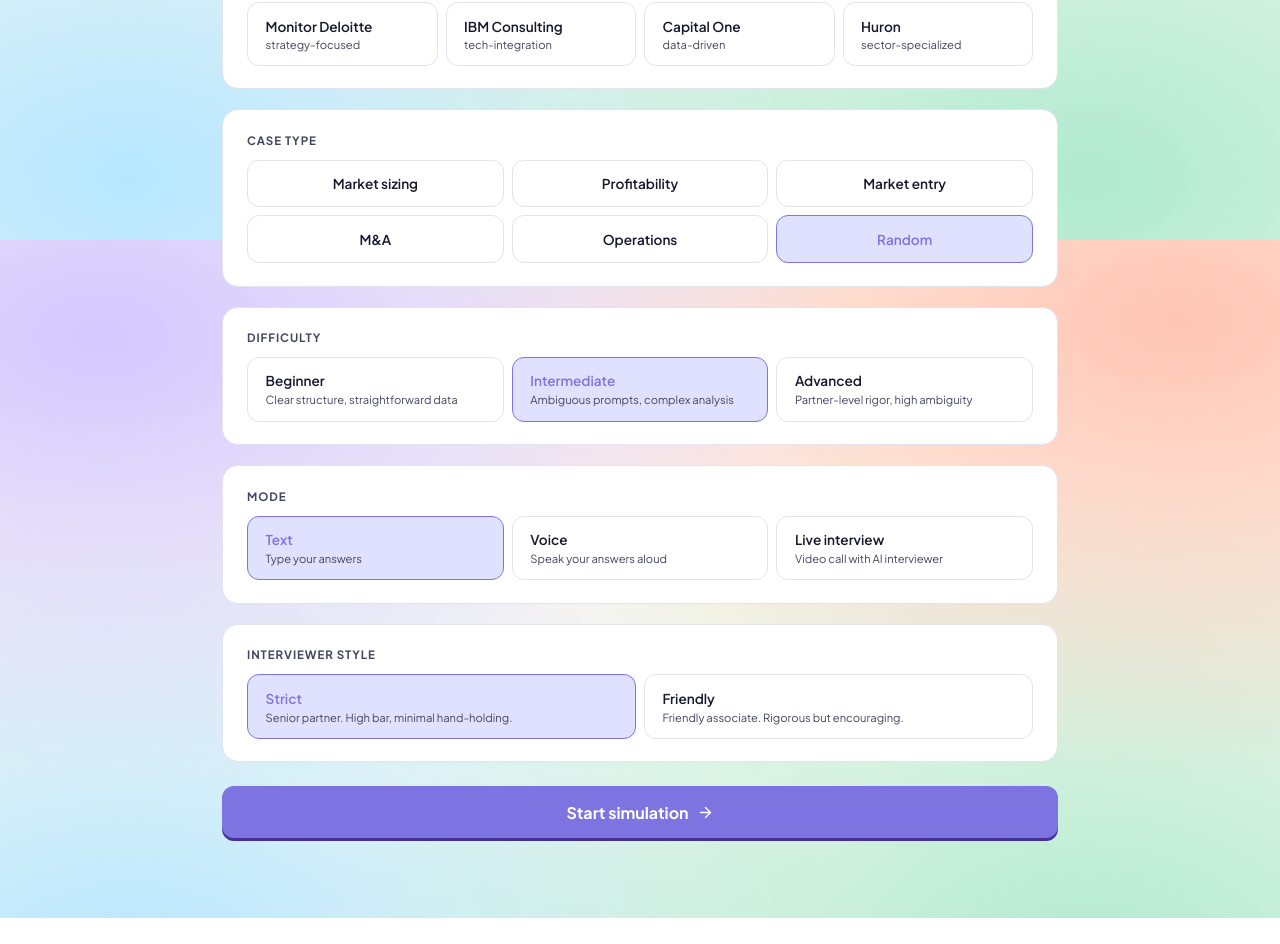
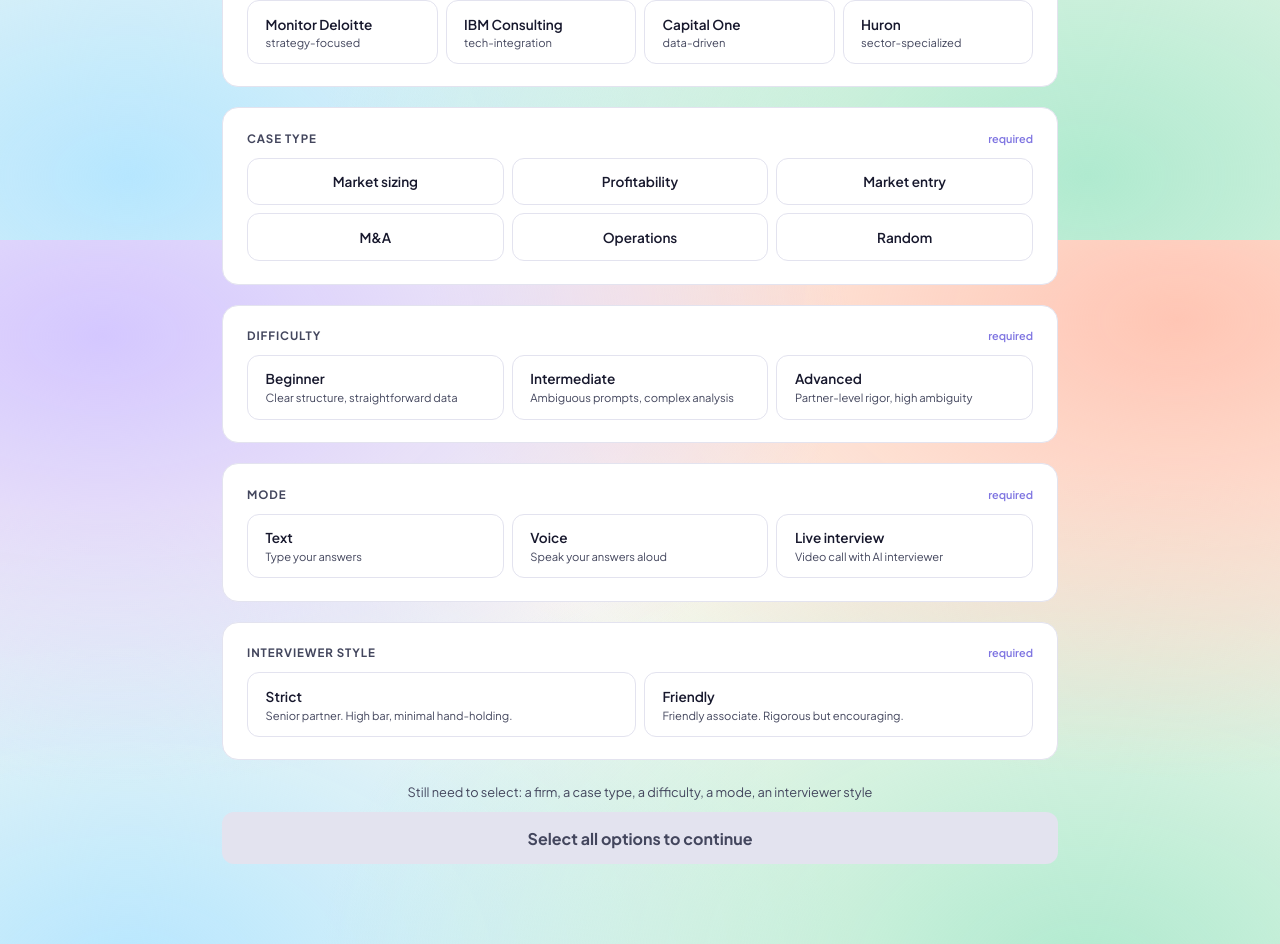
Before and after one commit to parkvince/mycaseprep, a Next.js app: page /dashboard in a window 1280 px wide. Shown: the part 560-1504 px from the top of the page. Before the commit the page ends 1478 px from the top, so only its background shows below. Built offline with nearby package versions, Linux system fonts and the light colour scheme; no server answers.

Commit message:
feat: nothing selected by default, validation hints, fixed navbar follows on scroll

```diff
--- a/src/app/dashboard/page.tsx
+++ b/src/app/dashboard/page.tsx
@@ -11,22 +11,12 @@ import { ArrowRight } from "lucide-react";
 const FONT = "'Plus Jakarta Sans', ui-sans-serif, system-ui, sans-serif";
 
 const FIRM_SHORT_NAMES: Record<string, string> = {
-  mckinsey: "McKinsey",
-  bain: "Bain",
-  bcg: "BCG",
-  ey: "EY-Parthenon",
-  deloitte: "Deloitte",
-  kpmg: "KPMG",
-  pwc: "PwC Strategy&",
-  rolandberger: "Roland Berger",
-  accenture: "Accenture",
-  "oliver-wyman": "Oliver Wyman",
-  kearney: "Kearney",
-  lek: "L.E.K.",
-  "monitor-deloitte": "Monitor Deloitte",
-  ibm: "IBM Consulting",
-  "capital-one": "Capital One",
-  huron: "Huron",
+  mckinsey: "McKinsey", bain: "Bain", bcg: "BCG", ey: "EY-Parthenon",
+  deloitte: "Deloitte", kpmg: "KPMG", pwc: "PwC Strategy&",
+  rolandberger: "Roland Berger", accenture: "Accenture",
+  "oliver-wyman": "Oliver Wyman", kearney: "Kearney", lek: "L.E.K.",
+  "monitor-deloitte": "Monitor Deloitte", ibm: "IBM Consulting",
+  "capital-one": "Capital One", huron: "Huron",
 };
 
 const CASE_TYPES: { label: string; value: CaseType }[] = [
@@ -62,36 +52,36 @@ interface UsageStatus {
   resetsAt: string | null;
 }
 
-function SectionLabel({ children }: { children: React.ReactNode }) {
+function SectionLabel({ children, required, filled }: { children: React.ReactNode; required?: boolean; filled?: boolean }) {
   return (
-    <div style={{
-      fontSize: "0.72rem", fontWeight: 700, textTransform: "uppercase",
-      letterSpacing: "0.08em", color: "var(--hp-soft-foreground)",
-      marginBottom: "0.75rem", fontFamily: FONT,
-    }}>
+    <div style={{ display: "flex", alignItems: "center", justifyContent: "space-between", marginBottom: "0.75rem" }}>
+      <div style={{ fontSize: "0.72rem", fontWeight: 700, textTransform: "uppercase", letterSpacing: "0.08em", color: "var(--hp-soft-foreground)", fontFamily: FONT }}>
         {children}
+      </div>
+      {required && !filled && (
+        <span style={{ fontSize: "0.68rem", fontWeight: 600, color: "var(--hp-primary)", fontFamily: FONT }}>
+          required
+        </span>
+      )}
+      {filled && (
+        <span style={{ fontSize: "0.68rem", fontWeight: 600, color: "#15803d", fontFamily: FONT }}>
+          ✓
+        </span>
+      )}
     </div>
   );
 }
 
-function OptionCard({ selected, onClick, children }: {
-  selected: boolean;
-  onClick: () => void;
-  children: React.ReactNode;
-}) {
+function OptionCard({ selected, onClick, children }: { selected: boolean; onClick: () => void; children: React.ReactNode }) {
   return (
     <button
       onClick={onClick}
       style={{
-        padding: "0.9rem 1.1rem",
-        borderRadius: "12px",
+        padding: "0.9rem 1.1rem", borderRadius: "12px",
         border: `1.5px solid ${selected ? "var(--hp-primary)" : "var(--hp-border)"}`,
         background: selected ? "var(--hp-primary-soft)" : "white",
-        cursor: "pointer",
-        transition: "all 0.15s",
-        textAlign: "left",
-        fontFamily: FONT,
-        width: "100%",
+        cursor: "pointer", transition: "all 0.15s",
+        textAlign: "left", fontFamily: FONT, width: "100%",
       }}
     >
       {children}
@@ -102,16 +92,26 @@ function OptionCard({ selected, onClick, children }: {
 export default function DashboardPage() {
   const router = useRouter();
 
-  const [selectedFirm, setSelectedFirm] = useState<FirmKey>("mckinsey");
-  const [selectedType, setSelectedType] = useState<CaseType>("random");
-  const [selectedDifficulty, setSelectedDifficulty] = useState<Difficulty>("intermediate");
-  const [selectedMode, setSelectedMode] = useState<Mode | "live">("text");
-  const [personality, setPersonality] = useState<"strict" | "friendly">("strict");
+  const [selectedFirm, setSelectedFirm] = useState<FirmKey | null>(null);
+  const [selectedType, setSelectedType] = useState<CaseType | null>(null);
+  const [selectedDifficulty, setSelectedDifficulty] = useState<Difficulty | null>(null);
+  const [selectedMode, setSelectedMode] = useState<Mode | "live" | null>(null);
+  const [personality, setPersonality] = useState<"strict" | "friendly" | null>(null);
   const [loading, setLoading] = useState(false);
   const [usage, setUsage] = useState<UsageStatus | null>(null);
   const [usageLoading, setUsageLoading] = useState(true);
 
   const firmEntries = Object.entries(FIRM_CONFIGS) as [FirmKey, typeof FIRM_CONFIGS[FirmKey]][];
+
+  const allSelected = selectedFirm && selectedType && selectedDifficulty && selectedMode && personality;
+
+  const missingItems = [
+    !selectedFirm && "a firm",
+    !selectedType && "a case type",
+    !selectedDifficulty && "a difficulty",
+    !selectedMode && "a mode",
+    !personality && "an interviewer style",
+  ].filter(Boolean);
 
   useEffect(() => {
     fetch("/api/usage/check")
@@ -119,16 +119,6 @@ export default function DashboardPage() {
       .then(setUsage)
       .catch(() => {})
       .finally(() => setUsageLoading(false));
-  }, []);
-
-  useEffect(() => {
-    const stored = localStorage.getItem("mycaseprep_settings");
-    if (stored) {
-      const s = JSON.parse(stored);
-      if (s.targetFirm) setSelectedFirm(s.targetFirm);
-      if (s.defaultDifficulty) setSelectedDifficulty(s.defaultDifficulty);
-      if (s.defaultPersonality) setPersonality(s.defaultPersonality);
-    }
   }, []);
 
   const formatResetsAt = (resetsAt: string) => {
@@ -140,29 +130,20 @@ export default function DashboardPage() {
   };
 
   const handleStart = async () => {
-    if (!usage?.allowed) return;
+    if (!usage?.allowed || !allSelected) return;
     setLoading(true);
     try {
       const res = await fetch("/api/case/generate", {
         method: "POST",
         headers: { "Content-Type": "application/json" },
-        body: JSON.stringify({
-          firm: selectedFirm,
-          type: selectedType,
-          difficulty: selectedDifficulty,
-        }),
+        body: JSON.stringify({ firm: selectedFirm, type: selectedType, difficulty: selectedDifficulty }),
       });
       if (!res.ok) { setLoading(false); return; }
       const caseData = await res.json();
       sessionStorage.setItem("caseData", JSON.stringify({
-        firm: selectedFirm,
-        type: selectedType,
-        difficulty: selectedDifficulty,
-        mode: selectedMode,
-        personality,
-        title: caseData.title,
-        prompt: caseData.prompt,
-        context: caseData.context ?? "",
+        firm: selectedFirm, type: selectedType, difficulty: selectedDifficulty,
+        mode: selectedMode, personality,
+        title: caseData.title, prompt: caseData.prompt, context: caseData.context ?? "",
       }));
       const usageRes = await fetch("/api/usage/check");
       setUsage(await usageRes.json());
@@ -190,12 +171,8 @@ export default function DashboardPage() {
 
       <div style={{ maxWidth: "900px", margin: "0 auto", padding: "2.5rem 2rem 5rem" }}>
 
-        {/* Title */}
         <motion.div initial={{ opacity: 0, y: 12 }} animate={{ opacity: 1, y: 0 }} style={{ marginBottom: "2rem" }}>
-          <h1 style={{
-            fontSize: "clamp(1.5rem, 3vw, 2rem)", fontWeight: 800,
-            letterSpacing: "-0.02em", color: "var(--hp-foreground)", margin: 0,
-          }}>
+          <h1 style={{ fontSize: "clamp(1.5rem, 3vw, 2rem)", fontWeight: 800, letterSpacing: "-0.02em", color: "var(--hp-foreground)", margin: 0 }}>
             Start a case
           </h1>
           <p style={{ marginTop: "0.4rem", fontSize: "0.9rem", color: "var(--hp-soft-foreground)" }}>
@@ -214,53 +191,34 @@ export default function DashboardPage() {
             }}>
             <div>
               <div style={{ fontSize: "0.875rem", fontWeight: 600, color: blocked ? "#dc2626" : "var(--hp-foreground)", marginBottom: "2px" }}>
-                {blocked
-                  ? "AI case limit reached for this window"
-                  : `${usage.casesRemaining} AI case${usage.casesRemaining !== 1 ? "s" : ""} remaining this window`
-                }
+                {blocked ? "AI case limit reached for this window" : `${usage.casesRemaining} AI case${usage.casesRemaining !== 1 ? "s" : ""} remaining this window`}
               </div>
               <div style={{ fontSize: "0.78rem", color: "var(--hp-soft-foreground)" }}>
                 {blocked
-                  ? usage.resetsAt
-                    ? `Resets in ${formatResetsAt(usage.resetsAt)} · try a guided case in the meantime`
-                    : "Resets every 12 hours"
-                  : `${usage.casesUsed} of 2 used · resets every 12 hours`
-                }
+                  ? usage.resetsAt ? `Resets in ${formatResetsAt(usage.resetsAt)} · try a guided case in the meantime` : "Resets every 12 hours"
+                  : `${usage.casesUsed} of 2 used · resets every 12 hours`}
               </div>
             </div>
             {blocked ? (
-              <button
-                onClick={() => router.push("/library")}
-                style={{ height: "36px", padding: "0 1rem", borderRadius: "9999px", border: "none", background: "var(--hp-primary)", color: "white", fontSize: "0.8rem", fontWeight: 600, cursor: "pointer", fontFamily: FONT, flexShrink: 0 }}
-              >
+              <button onClick={() => router.push("/library")} style={{ height: "36px", padding: "0 1rem", borderRadius: "9999px", border: "none", background: "var(--hp-primary)", color: "white", fontSize: "0.8rem", fontWeight: 600, cursor: "pointer", fontFamily: FONT, flexShrink: 0 }}>
                 Browse guided cases
               </button>
             ) : (
               <div style={{ display: "flex", gap: "6px", flexShrink: 0 }}>
                 {[0, 1].map(i => (
-                  <div key={i} style={{
-                    width: "10px", height: "10px", borderRadius: "50%",
-                    background: i < usage.casesUsed ? "var(--hp-border-strong)" : "var(--hp-primary)",
-                    border: `1px solid ${i < usage.casesUsed ? "var(--hp-border-strong)" : "var(--hp-primary)"}`,
-                  }} />
+                  <div key={i} style={{ width: "10px", height: "10px", borderRadius: "50%", background: i < usage.casesUsed ? "var(--hp-border-strong)" : "var(--hp-primary)", border: `1px solid ${i < usage.casesUsed ? "var(--hp-border-strong)" : "var(--hp-primary)"}` }} />
                 ))}
               </div>
             )}
           </motion.div>
         )}
 
-        {/* All config sections */}
-        <div style={{
-          display: "flex", flexDirection: "column", gap: "1.25rem",
-          opacity: blocked ? 0.45 : 1,
-          pointerEvents: blocked ? "none" : "auto",
-          transition: "opacity 0.2s",
-        }}>
+        <div style={{ display: "flex", flexDirection: "column", gap: "1.25rem", opacity: blocked ? 0.45 : 1, pointerEvents: blocked ? "none" : "auto", transition: "opacity 0.2s" }}>
 
           {/* Firm */}
           <motion.div initial={{ opacity: 0, y: 12 }} animate={{ opacity: 1, y: 0 }} transition={{ delay: 0.06 }}
             style={{ background: "white", borderRadius: "16px", border: "1px solid var(--hp-border)", padding: "1.4rem 1.5rem" }}>
-            <SectionLabel>Firm</SectionLabel>
+            <SectionLabel required filled={!!selectedFirm}>Firm</SectionLabel>
             <div style={{ display: "grid", gridTemplateColumns: "repeat(auto-fill, minmax(160px, 1fr))", gap: "0.5rem" }}>
               {firmEntries.map(([key, config]) => (
                 <OptionCard key={key} selected={selectedFirm === key} onClick={() => setSelectedFirm(key)}>
@@ -278,7 +236,7 @@ export default function DashboardPage() {
           {/* Case type */}
           <motion.div initial={{ opacity: 0, y: 12 }} animate={{ opacity: 1, y: 0 }} transition={{ delay: 0.09 }}
             style={{ background: "white", borderRadius: "16px", border: "1px solid var(--hp-border)", padding: "1.4rem 1.5rem" }}>
-            <SectionLabel>Case type</SectionLabel>
+            <SectionLabel required filled={!!selectedType}>Case type</SectionLabel>
             <div style={{ display: "grid", gridTemplateColumns: "repeat(3, 1fr)", gap: "0.5rem" }}>
               {CASE_TYPES.map(t => (
                 <OptionCard key={t.value} selected={selectedType === t.value} onClick={() => setSelectedType(t.value)}>
@@ -293,13 +251,11 @@ export default function DashboardPage() {
           {/* Difficulty */}
           <motion.div initial={{ opacity: 0, y: 12 }} animate={{ opacity: 1, y: 0 }} transition={{ delay: 0.12 }}
             style={{ background: "white", borderRadius: "16px", border: "1px solid var(--hp-border)", padding: "1.4rem 1.5rem" }}>
-            <SectionLabel>Difficulty</SectionLabel>
+            <SectionLabel required filled={!!selectedDifficulty}>Difficulty</SectionLabel>
             <div style={{ display: "grid", gridTemplateColumns: "repeat(3, 1fr)", gap: "0.5rem" }}>
               {DIFFICULTIES.map(d => (
                 <OptionCard key={d.value} selected={selectedDifficulty === d.value} onClick={() => setSelectedDifficulty(d.value)}>
-                  <div style={{ fontSize: "0.85rem", fontWeight: 600, color: selectedDifficulty === d.value ? "var(--hp-primary)" : "var(--hp-foreground)", marginBottom: "3px" }}>
-                    {d.label}
-                  </div>
+                  <div style={{ fontSize: "0.85rem", fontWeight: 600, color: selectedDifficulty === d.value ? "var(--hp-primary)" : "var(--hp-foreground)", marginBottom: "3px" }}>{d.label}</div>
                   <div style={{ fontSize: "0.7rem", color: "var(--hp-soft-foreground)" }}>{d.desc}</div>
                 </OptionCard>
               ))}
@@ -309,13 +265,11 @@ export default function DashboardPage() {
           {/* Mode */}
           <motion.div initial={{ opacity: 0, y: 12 }} animate={{ opacity: 1, y: 0 }} transition={{ delay: 0.15 }}
             style={{ background: "white", borderRadius: "16px", border: "1px solid var(--hp-border)", padding: "1.4rem 1.5rem" }}>
-            <SectionLabel>Mode</SectionLabel>
+            <SectionLabel required filled={!!selectedMode}>Mode</SectionLabel>
             <div style={{ display: "grid", gridTemplateColumns: "repeat(3, 1fr)", gap: "0.5rem" }}>
               {MODES.map(m => (
                 <OptionCard key={m.value} selected={selectedMode === m.value} onClick={() => setSelectedMode(m.value as Mode | "live")}>
-                  <div style={{ fontSize: "0.85rem", fontWeight: 600, color: selectedMode === m.value ? "var(--hp-primary)" : "var(--hp-foreground)", marginBottom: "3px" }}>
-                    {m.label}
-                  </div>
+                  <div style={{ fontSize: "0.85rem", fontWeight: 600, color: selectedMode === m.value ? "var(--hp-primary)" : "var(--hp-foreground)", marginBottom: "3px" }}>{m.label}</div>
                   <div style={{ fontSize: "0.7rem", color: "var(--hp-soft-foreground)" }}>{m.desc}</div>
                 </OptionCard>
               ))}
@@ -325,13 +279,11 @@ export default function DashboardPage() {
           {/* Interviewer style */}
           <motion.div initial={{ opacity: 0, y: 12 }} animate={{ opacity: 1, y: 0 }} transition={{ delay: 0.18 }}
             style={{ background: "white", borderRadius: "16px", border: "1px solid var(--hp-border)", padding: "1.4rem 1.5rem" }}>
-            <SectionLabel>Interviewer style</SectionLabel>
+            <SectionLabel required filled={!!personality}>Interviewer style</SectionLabel>
             <div style={{ display: "grid", gridTemplateColumns: "repeat(2, 1fr)", gap: "0.5rem" }}>
               {STYLES.map(s => (
                 <OptionCard key={s.value} selected={personality === s.value} onClick={() => setPersonality(s.value as "strict" | "friendly")}>
-                  <div style={{ fontSize: "0.85rem", fontWeight: 600, color: personality === s.value ? "var(--hp-primary)" : "var(--hp-foreground)", marginBottom: "3px" }}>
-                    {s.label}
-                  </div>
+                  <div style={{ fontSize: "0.85rem", fontWeight: 600, color: personality === s.value ? "var(--hp-primary)" : "var(--hp-foreground)", marginBottom: "3px" }}>{s.label}</div>
                   <div style={{ fontSize: "0.7rem", color: "var(--hp-soft-foreground)" }}>{s.desc}</div>
                 </OptionCard>
               ))}
@@ -344,44 +296,39 @@ export default function DashboardPage() {
         <motion.div initial={{ opacity: 0, y: 12 }} animate={{ opacity: 1, y: 0 }} transition={{ delay: 0.22 }} style={{ marginTop: "1.5rem" }}>
           {blocked ? (
             <div style={{ display: "flex", flexDirection: "column", gap: "0.75rem" }}>
-              <button disabled style={{
-                width: "100%", height: "52px", borderRadius: "12px",
-                border: "none", background: "var(--hp-border)",
-                color: "var(--hp-soft-foreground)", fontSize: "1rem",
-                fontWeight: 600, fontFamily: FONT, cursor: "not-allowed",
-              }}>
+              <button disabled style={{ width: "100%", height: "52px", borderRadius: "12px", border: "none", background: "var(--hp-border)", color: "var(--hp-soft-foreground)", fontSize: "1rem", fontWeight: 600, fontFamily: FONT, cursor: "not-allowed" }}>
                 No AI cases remaining
               </button>
-              <button
-                onClick={() => router.push("/library")}
-                style={{
-                  width: "100%", height: "52px", borderRadius: "12px",
-                  border: "1px solid var(--hp-border-strong)", background: "white",
-                  color: "var(--hp-foreground)", fontSize: "1rem", fontWeight: 600,
-                  fontFamily: FONT, cursor: "pointer",
-                  display: "inline-flex", alignItems: "center", justifyContent: "center", gap: "0.5rem",
-                }}
-              >
+              <button onClick={() => router.push("/library")} style={{ width: "100%", height: "52px", borderRadius: "12px", border: "1px solid var(--hp-border-strong)", background: "white", color: "var(--hp-foreground)", fontSize: "1rem", fontWeight: 600, fontFamily: FONT, cursor: "pointer", display: "inline-flex", alignItems: "center", justifyContent: "center", gap: "0.5rem" }}>
                 Browse guided cases instead <ArrowRight size={17} />
               </button>
             </div>
           ) : (
+            <div style={{ display: "flex", flexDirection: "column", gap: "0.75rem" }}>
+              {/* Missing items hint */}
+              {!allSelected && (
+                <div style={{ fontSize: "0.8rem", color: "var(--hp-soft-foreground)", textAlign: "center", fontFamily: FONT }}>
+                  Still need to select: {missingItems.join(", ")}
+                </div>
+              )}
               <button
                 onClick={handleStart}
-              disabled={loading || usageLoading}
+                disabled={!allSelected || loading || usageLoading}
                 style={{
-                width: "100%", height: "52px", borderRadius: "12px",
-                border: "none", background: "var(--hp-primary)", color: "white",
+                  width: "100%", height: "52px", borderRadius: "12px", border: "none",
+                  background: allSelected ? "var(--hp-primary)" : "var(--hp-border)",
+                  color: allSelected ? "white" : "var(--hp-soft-foreground)",
                   fontSize: "1rem", fontWeight: 700, fontFamily: FONT,
-                cursor: loading || usageLoading ? "default" : "pointer",
+                  cursor: allSelected && !loading ? "pointer" : "not-allowed",
                   display: "inline-flex", alignItems: "center", justifyContent: "center", gap: "0.5rem",
-                opacity: loading || usageLoading ? 0.7 : 1,
-                boxShadow: "0 3px 0 oklch(0.4 0.16 285)",
-                transition: "opacity 0.15s",
+                  opacity: loading ? 0.7 : 1,
+                  boxShadow: allSelected ? "0 3px 0 oklch(0.4 0.16 285)" : "none",
+                  transition: "all 0.2s",
                 }}
               >
-              {loading ? "Generating your case..." : <> Start simulation <ArrowRight size={17} /></>}
+                {loading ? "Generating your case..." : allSelected ? <> Start simulation <ArrowRight size={17} /></> : "Select all options to continue"}
               </button>
+            </div>
           )}
         </motion.div>
 
```
Also changed, not shown: src/components/Navbar.tsx (+7 -5 lines). Lines whose indentation alone changed are shown as unchanged.
